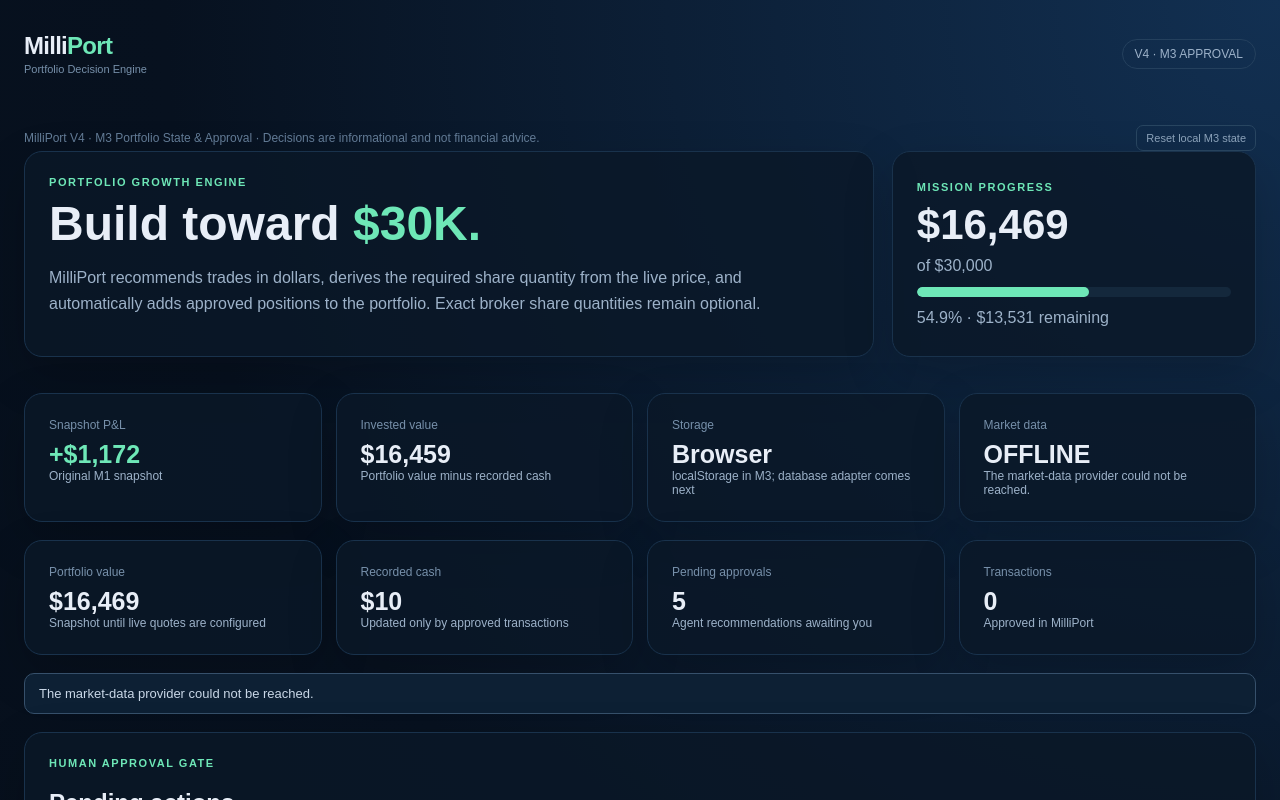
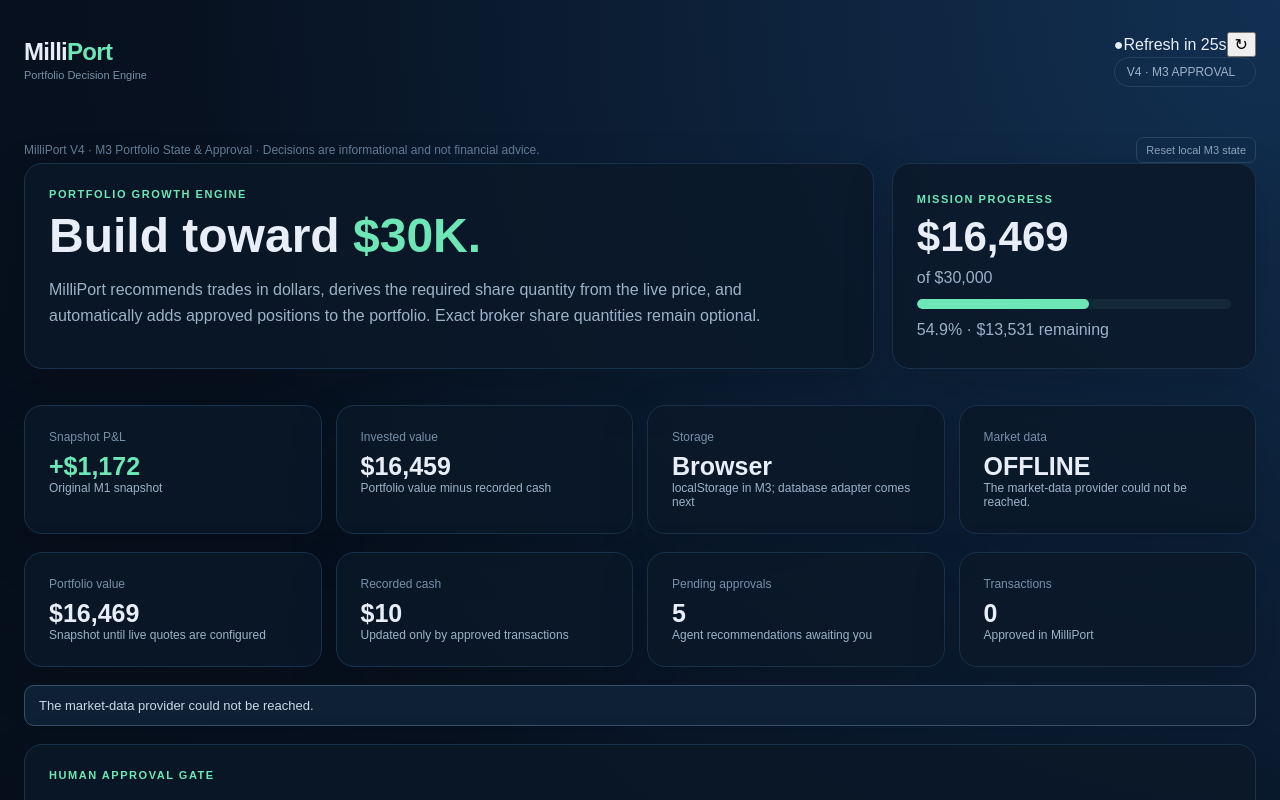
Before and after one commit to kbaddepuri/MilliPort, a Next.js app: page / in a window 1280 px wide. Shown: the top 800 px of the page. Built offline with nearby package versions, Linux system fonts and the light colour scheme; no server answers.

Commit message:
feat: add visible market refresh countdown

```diff
--- a/app/page.tsx
+++ b/app/page.tsx
@@ -16,6 +16,7 @@ const money = (n: number) => new Intl.NumberFormat("en-US", { style: "currency",
 const preciseMoney = (n: number) => new Intl.NumberFormat("en-US", { style: "currency", currency: "USD", maximumFractionDigits: 2 }).format(n);
 const sharesText = (n: number) => n.toLocaleString("en-US", { maximumFractionDigits: 6 });
 const QUOTE_REFRESH_MS = 30_000;
+const QUOTE_REFRESH_SECONDS = QUOTE_REFRESH_MS / 1000;
 
 type HoldingView = {
   ticker: string;
@@ -33,6 +34,9 @@ export default function Home() {
   const [state, setState] = useState<PortfolioState>(() => emptyPortfolioState());
   const [hydrated, setHydrated] = useState(false);
   const [notice, setNotice] = useState("");
+  const [refreshCountdown, setRefreshCountdown] = useState(QUOTE_REFRESH_SECONDS);
+  const [isRefreshing, setIsRefreshing] = useState(false);
+  const [refreshNonce, setRefreshNonce] = useState(0);
 
   useEffect(() => {
     try {
@@ -51,6 +55,7 @@ export default function Home() {
 
   useEffect(() => {
     let cancelled = false;
+    let refreshInProgress = false;
     const symbols = Array.from(new Set([
       ...portfolio.map((holding) => holding.ticker),
       ...state.positions.map((position) => position.ticker),
@@ -58,6 +63,9 @@ export default function Home() {
     ]));
 
     const refreshQuotes = async () => {
+      if (refreshInProgress) return;
+      refreshInProgress = true;
+      setIsRefreshing(true);
       try {
         const response = await fetch(`/api/quotes?symbols=${encodeURIComponent(symbols.join(","))}`, { cache: "no-store" });
         const data = await response.json();
@@ -69,22 +77,37 @@ export default function Home() {
         }
         setQuotes(Object.fromEntries((data.quotes as Quote[]).map((quote) => [quote.ticker, quote])));
         setMarketState("live");
-        setMessage(`Updated ${new Date(data.fetchedAt).toLocaleTimeString()} · auto-refresh 30s`);
+        setMessage(`Updated ${new Date(data.fetchedAt).toLocaleTimeString()}`);
       } catch {
         if (!cancelled) {
           setMarketState("error");
           setMessage("Could not reach the market-data API.");
         }
+      } finally {
+        if (!cancelled) {
+          setIsRefreshing(false);
+          setRefreshCountdown(QUOTE_REFRESH_SECONDS);
+        }
+        refreshInProgress = false;
       }
     };
 
     refreshQuotes();
-    const intervalId = window.setInterval(refreshQuotes, QUOTE_REFRESH_MS);
+    const countdownId = window.setInterval(() => {
+      setRefreshCountdown((current) => {
+        if (current <= 1) {
+          void refreshQuotes();
+          return QUOTE_REFRESH_SECONDS;
+        }
+        return current - 1;
+      });
+    }, 1000);
+
     return () => {
       cancelled = true;
-      window.clearInterval(intervalId);
+      window.clearInterval(countdownId);
     };
-  }, [state.positions, state.recommendations]);
+  }, [state.positions, state.recommendations, refreshNonce]);
 
   const pending = state.recommendations.filter((r) => r.status === "PENDING");
   const decided = state.recommendations.filter((r) => r.status !== "PENDING");
@@ -249,7 +272,14 @@ export default function Home() {
   return <main className="shell">
     <header className="topbar">
       <div><div className="brand">Milli<span>Port</span></div><div className="subbrand">Portfolio Decision Engine</div></div>
-      <div className="badge">V4 · M3 APPROVAL</div>
+      <div className="topbar-right">
+        <div className={`refresh-status ${isRefreshing ? "refreshing" : ""}`} aria-live="polite">
+          <span className="refresh-dot">●</span>
+          {isRefreshing ? "Refreshing…" : marketState === "live" ? `LIVE · Refresh in ${refreshCountdown}s` : `Refresh in ${refreshCountdown}s`}
+          <button className="refresh-button" type="button" onClick={() => setRefreshNonce((value) => value + 1)} aria-label="Refresh market data now" title="Refresh market data now">↻</button>
+        </div>
+        <div className="badge">V4 · M3 APPROVAL</div>
+      </div>
     </header>
 
     <section className="hero">
```
